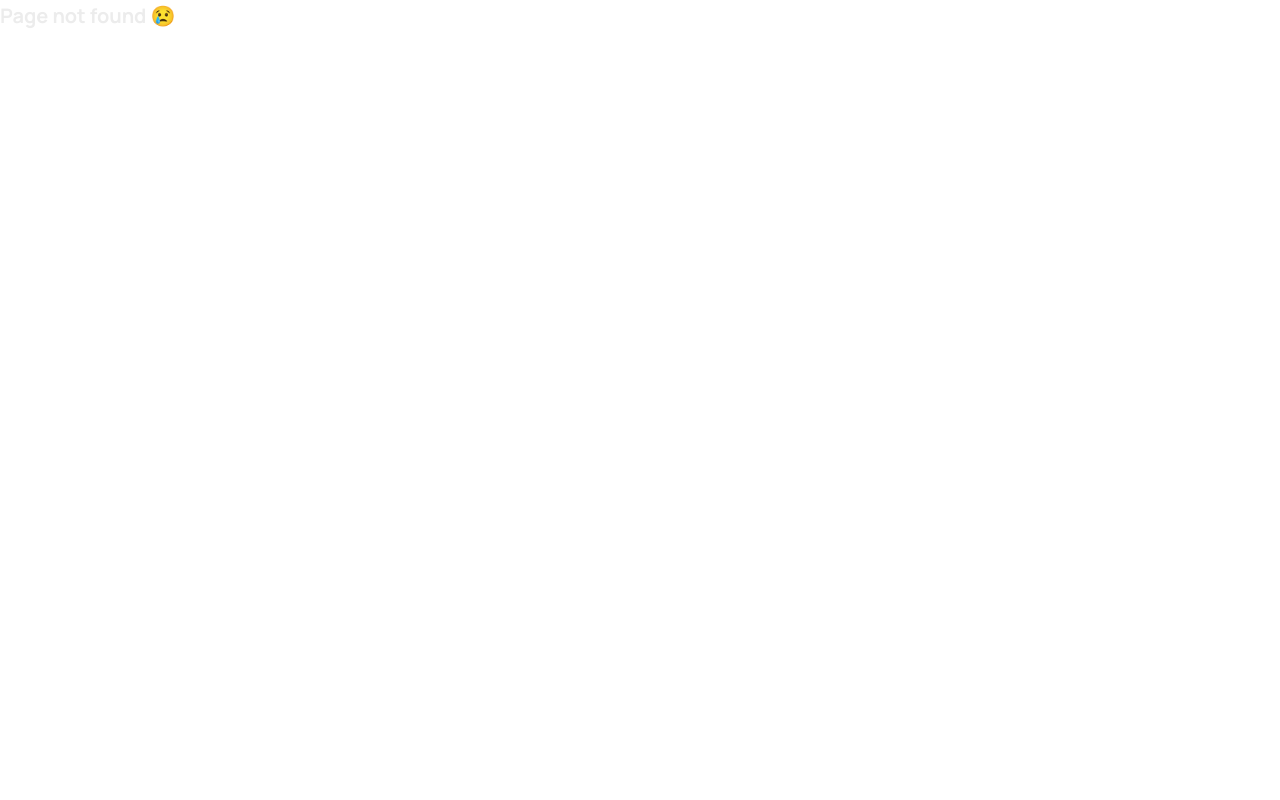
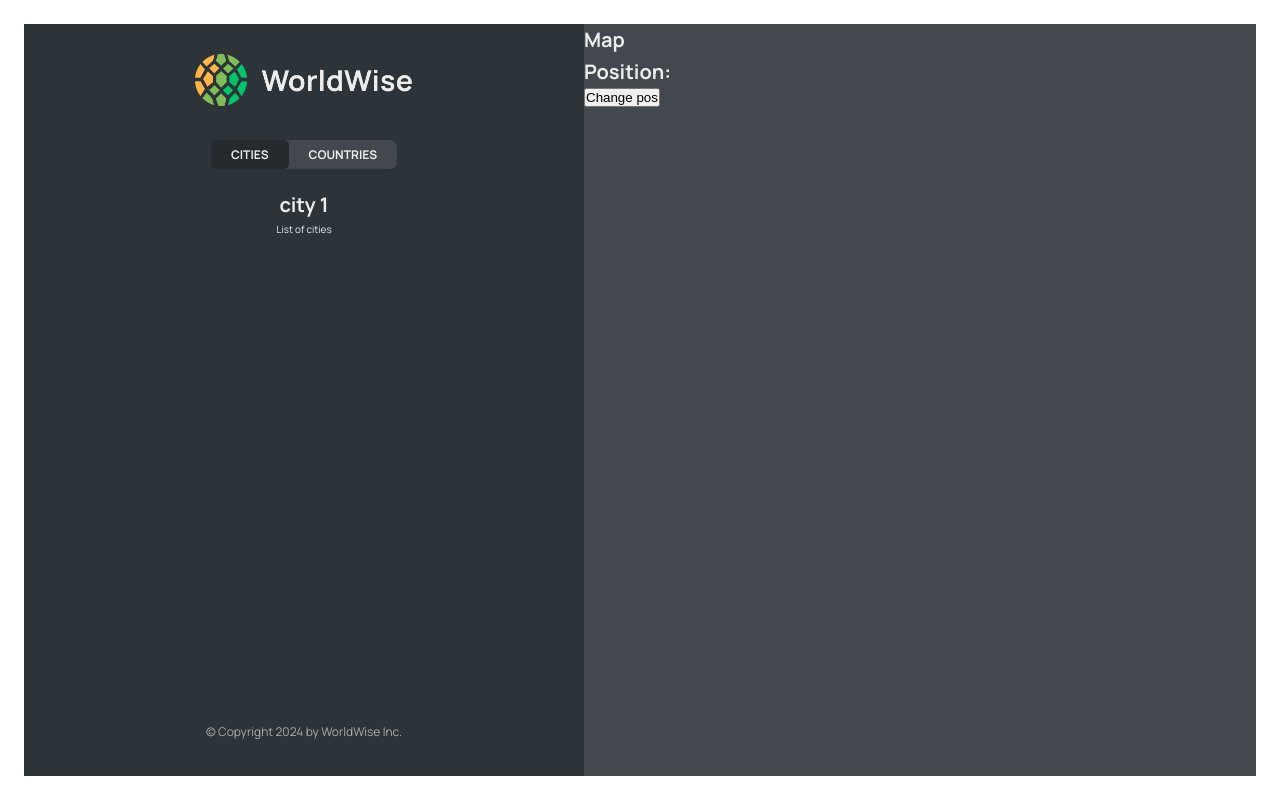
Before and after one commit to Zaklina-Radenkovic/worldwise, a React (Vite) app: page /app/cities/1 in a window 1280 px wide. Before the commit this address had no page. Built offline with nearby package versions, Linux system fonts and the light colour scheme; data requests are answered from the project's data file.

Commit message:
adding nested routes

```diff
--- a/src/App.jsx
+++ b/src/App.jsx
@@ -1,12 +1,39 @@
-import { BrowserRouter, Route, Routes } from "react-router-dom";
+import { useEffect, useState } from "react";
+import { BrowserRouter, Navigate, Route, Routes } from "react-router-dom";
+
 import Product from "./pages/Product";
 import Pricing from "./pages/Pricing";
 import Homepage from "./pages/Homepage";
 import PageNotFound from "./pages/PageNotFound";
 import AppLayout from "./pages/AppLayout";
 import Login from "./pages/Login";
+import CityList from "./components/city/CityList";
+import City from "./components/city/City";
+import Form from "./components/form/Form";
+import CountryList from "./components/country/CountryList";
+
+const BASE_URL = "http://localhost:8000";
 
 function App() {
+  const [cities, setCities] = useState([]);
+  const [isLoading, setIsLoading] = useState(false);
+
+  useEffect(() => {
+    setIsLoading(true);
+    async function fetchCities() {
+      try {
+        const res = await fetch(`${BASE_URL}/cities`);
+        const data = await res.json();
+        setCities(data);
+      } catch {
+        alert("There was an error loading data...");
+      } finally {
+        setIsLoading(false);
+      }
+    }
+    fetchCities();
+  }, []);
+
   return (
     <BrowserRouter>
       <Routes>
@@ -15,10 +42,17 @@
         <Route path="pricing" element={<Pricing />} />
         <Route path="/login" element={<Login />} />
         <Route path="app" element={<AppLayout />}>
-          <Route index element={<p>list of cities</p>} />
-          <Route path="cities" element={<p>list of cities</p>} />
-          <Route path="countries" element={<p>Countries</p>} />
-          <Route path="form" element={<p>form</p>} />
+          <Route index element={<Navigate replace to="cities" />} />
+          <Route
+            path="cities"
+            element={<CityList cities={cities} isLoading={isLoading} />}
+          />
+          <Route path="cities/:id" element={<City />} />
+          <Route
+            path="countries"
+            element={<CountryList cities={cities} isLoading={isLoading} />}
+          />
+          <Route path="form" element={<Form />} />
         </Route>
         <Route path="*" element={<PageNotFound />} />
       </Routes>
--- a/src/components/appNav/AppNav.jsx
+++ b/src/components/appNav/AppNav.jsx
@@ -1,5 +1,19 @@
+import { NavLink } from "react-router-dom";
+import styles from "./AppNav.module.css";
+
 function AppNav() {
-  return <div>AppNavigation</div>;
+  return (
+    <nav className={styles.nav}>
+      <ul>
+        <li>
+          <NavLink to="cities">Cities</NavLink>
+        </li>
+        <li>
+          <NavLink to="countries">Countries</NavLink>
+        </li>
+      </ul>
+    </nav>
+  );
 }
 
 export default AppNav;
--- /dev/null
+++ b/src/components/button/Button.jsx
@@ -0,0 +1,10 @@
+import styles from "./Button.module.css";
+function Button({ children, onClick, type }) {
+  return (
+    <button onClick={onClick} className={`${styles.btn} ${styles[type]}`}>
+      {children}
+    </button>
+  );
+}
+
+export default Button;
--- a/src/components/city/City.jsx
+++ b/src/components/city/City.jsx
@@ -1,3 +1,4 @@
+import { useParams } from "react-router-dom";
 import styles from "./City.module.css";
 
 const formatDate = (date) =>
@@ -19,43 +20,46 @@
 
   const { cityName, emoji, date, notes } = currentCity;
 
-  return (
-    <div className={styles.city}>
-      <div className={styles.row}>
-        <h6>City name</h6>
-        <h3>
-          <span>{emoji}</span> {cityName}
-        </h3>
-      </div>
+  const { id } = useParams();
+  return <h1>city {id}</h1>;
 
-      <div className={styles.row}>
-        <h6>You went to {cityName} on</h6>
-        <p>{formatDate(date || null)}</p>
-      </div>
+  // return (
+  //   <div className={styles.city}>
+  //     <div className={styles.row}>
+  //       <h6>City name</h6>
+  //       <h3>
+  //         <span>{emoji}</span> {cityName}
+  //       </h3>
+  //     </div>
 
-      {notes && (
-        <div className={styles.row}>
-          <h6>Your notes</h6>
-          <p>{notes}</p>
-        </div>
-      )}
+  //     <div className={styles.row}>
+  //       <h6>You went to {cityName} on</h6>
+  //       <p>{formatDate(date || null)}</p>
+  //     </div>
 
-      <div className={styles.row}>
-        <h6>Learn more</h6>
-        <a
-          href={`https://en.wikipedia.org/wiki/${cityName}`}
-          target="_blank"
-          rel="noreferrer"
-        >
-          Check out {cityName} on Wikipedia &rarr;
-        </a>
-      </div>
+  //     {notes && (
+  //       <div className={styles.row}>
+  //         <h6>Your notes</h6>
+  //         <p>{notes}</p>
+  //       </div>
+  //     )}
 
-      <div>
-        <ButtonBack />
-      </div>
-    </div>
-  );
+  //     <div className={styles.row}>
+  //       <h6>Learn more</h6>
+  //       <a
+  //         href={`https://en.wikipedia.org/wiki/${cityName}`}
+  //         target="_blank"
+  //         rel="noreferrer"
+  //       >
+  //         Check out {cityName} on Wikipedia &rarr;
+  //       </a>
+  //     </div>
+
+  //     <div>
+  //       <ButtonBack />
+  //     </div>
+  //   </div>
+  // );
 }
 
 export default City;
--- /dev/null
+++ b/src/components/city/CityItem.jsx
@@ -0,0 +1,38 @@
+import { Link } from "react-router-dom";
+import styles from "./CityItem.module.css";
+
+const flagemojiToPNG = (flag) => {
+  var countryCode = Array.from(flag, (codeUnit) => codeUnit.codePointAt())
+    .map((char) => String.fromCharCode(char - 127397).toLowerCase())
+    .join("");
+  return (
+    <img src={`https://flagcdn.com/24x18/${countryCode}.png`} alt="flag" />
+  );
+};
+
+const formatDate = (date) =>
+  new Intl.DateTimeFormat("en", {
+    day: "numeric",
+    month: "long",
+    year: "numeric",
+  }).format(new Date(date));
+
+function CityItem({ city }) {
+  const { cityName, emoji, date, id, position } = city;
+
+  return (
+    <li>
+      <Link
+        className={styles.cityItem}
+        to={`${id}?lat=${position.lat}&lng=${position.lng}`}
+      >
+        <span className={styles.emoji}>{flagemojiToPNG(emoji)}</span>
+        <h3 className={styles.name}>{cityName}</h3>
+        <time className={styles.date}>({formatDate(date)})</time>
+        <button className={styles.deleteBtn}>&times;</button>
+      </Link>
+    </li>
+  );
+}
+
+export default CityItem;
--- /dev/null
+++ b/src/components/city/CityList.jsx
@@ -0,0 +1,24 @@
+import Spinner from "../spinner/Spinner";
+import CityItem from "./CityItem";
+import Message from "../message/Message";
+import styles from "./CityList.module.css";
+
+function CityList({ cities, isLoading }) {
+  if (isLoading) return <Spinner />;
+
+  //if there is no city we get empty page. Instead we want to have smth like message
+  if (!cities.length)
+    return (
+      <Message message="Add your first city by clicking on a city on the map" />
+    );
+
+  return (
+    <ul className={styles.cityList}>
+      {cities.map((city) => (
+        <CityItem city={city} key={city.id} />
+      ))}
+    </ul>
+  );
+}
+
+export default CityList;
--- a/src/components/country/CountryItem.jsx
+++ b/src/components/country/CountryItem.jsx
@@ -1,9 +1,18 @@
 import styles from "./CountryItem.module.css";
+
+const flagemojiToPNG = (flag) => {
+  var countryCode = Array.from(flag, (codeUnit) => codeUnit.codePointAt())
+    .map((char) => String.fromCharCode(char - 127397).toLowerCase())
+    .join("");
+  return (
+    <img src={`https://flagcdn.com/24x18/${countryCode}.png`} alt="flag" />
+  );
+};
 
 function CountryItem({ country }) {
   return (
     <li className={styles.countryItem}>
-      <span>{country.emoji}</span>
+      <span>{flagemojiToPNG(country.emoji)}</span>
       <span>{country.country}</span>
     </li>
   );
--- /dev/null
+++ b/src/components/country/CountryList.jsx
@@ -0,0 +1,30 @@
+import Spinner from "../spinner/Spinner";
+import CountryItem from "./CountryItem";
+import Message from "../message/Message";
+import styles from "./CountryList.module.css";
+
+function CountryList({ cities, isLoading }) {
+  if (isLoading) return <Spinner />;
+
+  //if there is no Country we get empty page. Instead we want to have smth like message
+  if (!cities.length)
+    return (
+      <Message message="Add your first Country by clicking on a Country on the map" />
+    );
+
+  const countries = cities.reduce((arr, city) => {
+    if (!arr.map((el) => el.country).includes(city.country))
+      return [...arr, { country: city.country, emoji: city.emoji }];
+    else return arr;
+  }, []);
+
+  return (
+    <ul className={styles.countryList}>
+      {countries.map((country) => (
+        <CountryItem country={country} key={country.country} />
+      ))}
+    </ul>
+  );
+}
+
+export default CountryList;
--- a/src/components/country/CountryList.module.css
+++ b/src/components/country/CountryList.module.css
@@ -2,7 +2,7 @@
   width: 100%;
   height: 65vh;
   list-style: none;
-  overflow-y: scroll;
+  overflow-y: auto;
   overflow-x: hidden;
 
   display: grid;
--- a/src/components/form/Form.jsx
+++ b/src/components/form/Form.jsx
@@ -3,6 +3,8 @@
 import { useState } from "react";
 
 import styles from "./Form.module.css";
+import Button from "../button/Button";
+import { useNavigate } from "react-router-dom";
 
 export function convertToEmoji(countryCode) {
   const codePoints = countryCode
@@ -17,6 +19,8 @@
   const [country, setCountry] = useState("");
   const [date, setDate] = useState(new Date());
   const [notes, setNotes] = useState("");
+
+  const navigate = useNavigate();
 
   return (
     <form className={styles.form}>
@@ -49,8 +53,16 @@
       </div>
 
       <div className={styles.buttons}>
-        <button>Add</button>
-        <button>&larr; Back</button>
+        <Button type="primary">Add</Button>
+        <Button
+          type="back"
+          onClick={(e) => {
+            e.preventDefault();
+            navigate(-1);
+          }}
+        >
+          &larr; Back
+        </Button>
       </div>
     </form>
   );
--- a/src/components/map/Map.jsx
+++ b/src/components/map/Map.jsx
@@ -1,7 +1,24 @@
+import { useNavigate, useSearchParams } from "react-router-dom";
 import styles from "./Map.module.css";
 
 function Map() {
-  return <div className={styles.mapContainer}></div>;
+  const navigate = useNavigate();
+  const [searchParams, setSearchParams] = useSearchParams();
+
+  const lat = searchParams.get("lat");
+  const lng = searchParams.get("lng");
+
+  return (
+    <div className={styles.mapContainer} onClick={() => navigate("form")}>
+      <h1>Map</h1>
+      <h1>
+        Position: {lat} {lng}
+      </h1>
+      <button onClick={() => setSearchParams({ lat: 23, lng: 48 })}>
+        Change pos
+      </button>
+    </div>
+  );
 }
 
 export default Map;
```
Also changed, not shown: src/components/button/Button.module.css (renamed from src/components/Button.module.css).
